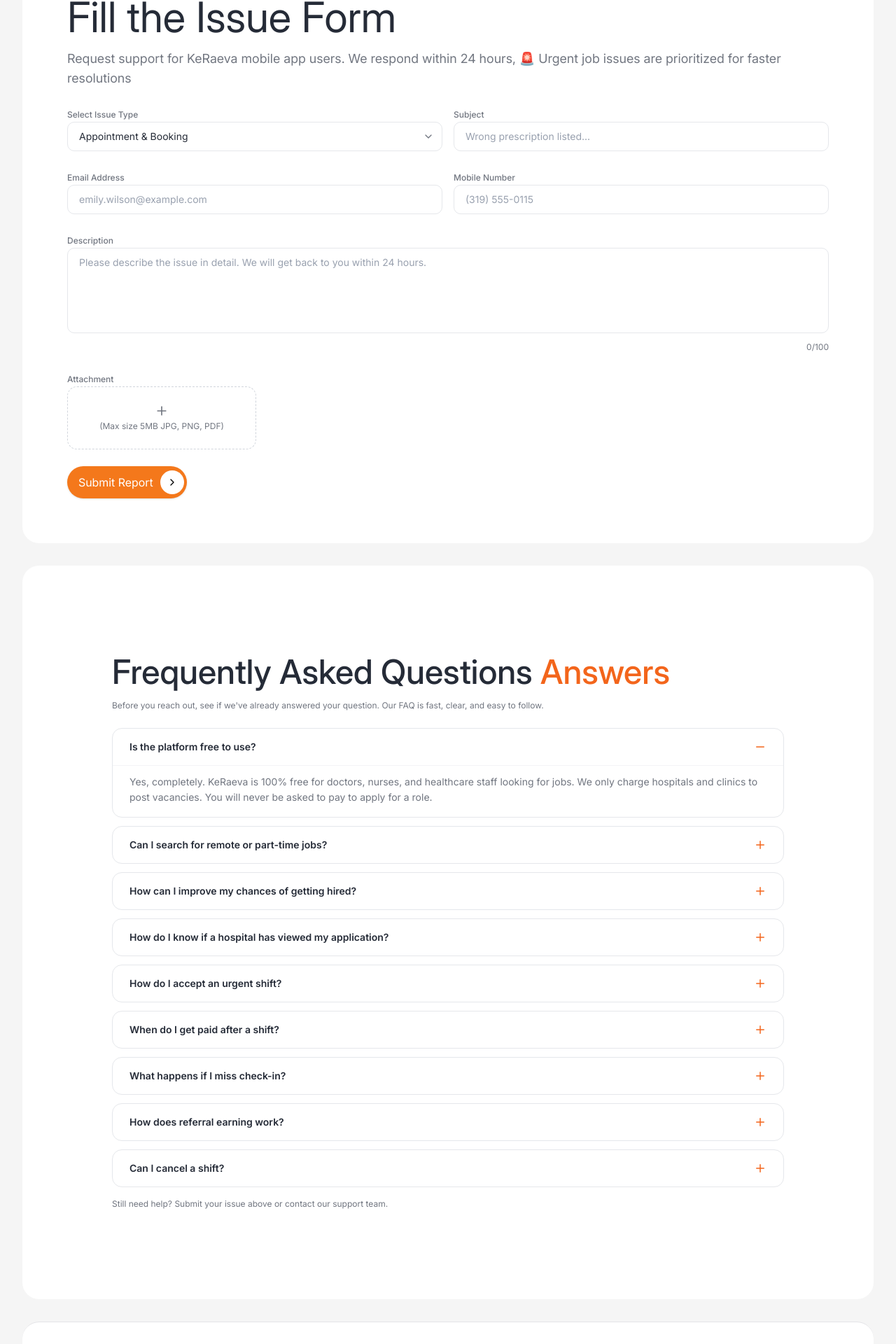
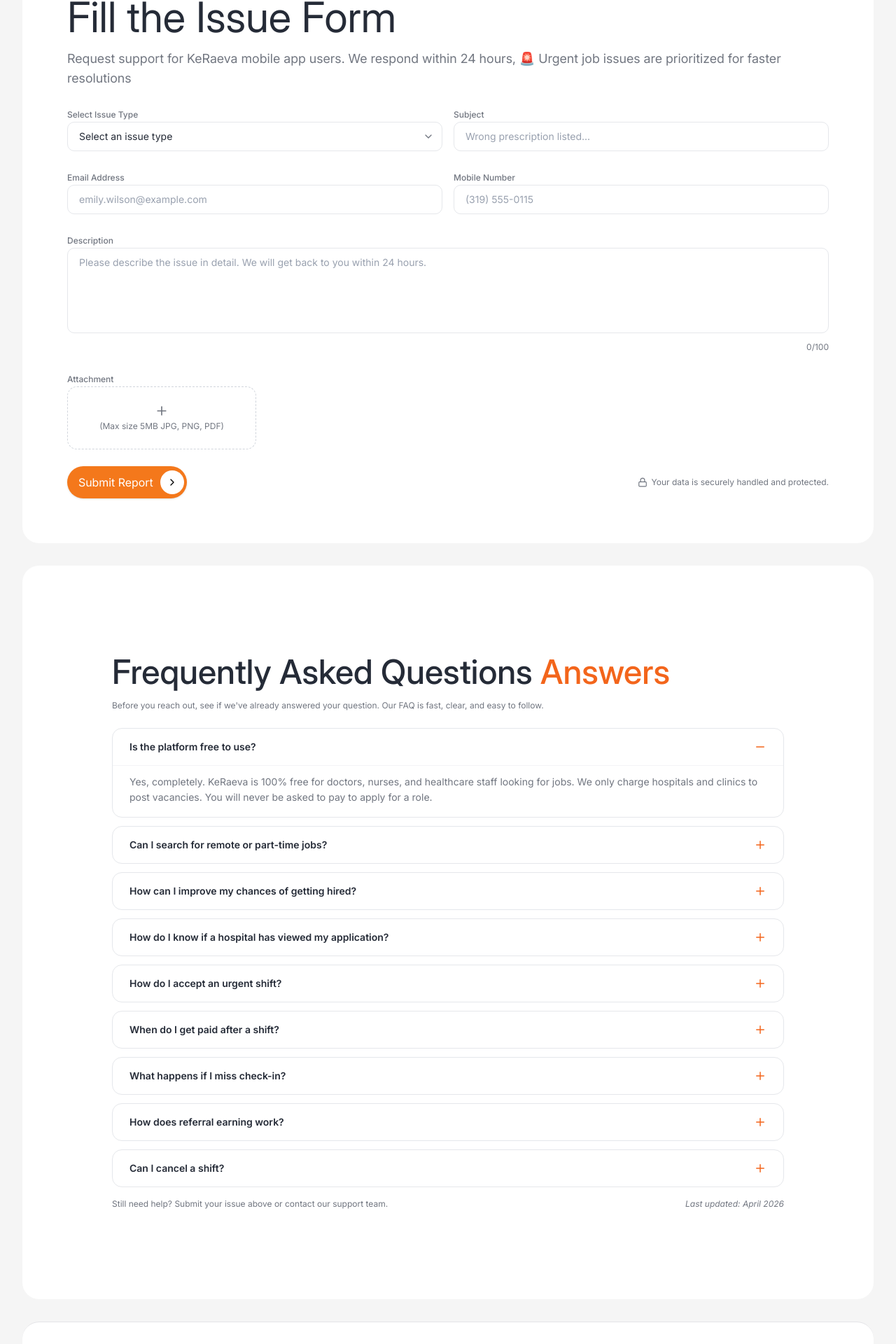
Before and after one commit to DigitechMiner/medfaster-website, a Next.js app: page /support in a window 1280 px wide. Shown: the part 861-2781 px from the top of the page at 70% size. Built offline with nearby package versions, Linux system fonts and the light colour scheme.

Commit message:
I need sleep T_T

```diff
--- a/app/support/components/FreqAskQuest.tsx
+++ b/app/support/components/FreqAskQuest.tsx
@@ -30,7 +30,7 @@ const faqs = [
   {
     question: "How do I accept an urgent shift?",
     answer:
-      `When an urgent shift becomes available, you will receive a real-time notification in the app. Simply open the notification or go to the “Jobs” section, review the shift details (location, timing, pay), and tap “Accept” to confirm your availability. Shifts are assigned on a first-accept basis, so quick response increases your chances of getting hired`,
+      "When an urgent shift becomes available, you will receive a real-time notification in the app. Simply open the notification or go to the “Jobs” section, review the shift details (location, timing, pay), and tap “Accept” to confirm your availability. Shifts are assigned on a first-accept basis, so quick response increases your chances of getting hired",
   },
   {
     question: "When do I get paid after a shift?",
@@ -67,6 +67,7 @@ export function FreqAskQuest() {
           Frequently Asked Questions{" "}
           <span className="text-[#F3651B]">Answers</span>
         </Heading>
+
         <Paragraph size="xs" className="text-[#717680]">
           Before you reach out, see if we&apos;ve already answered your
           question. Our FAQ is fast, clear, and easy to follow.
@@ -83,9 +84,14 @@ export function FreqAskQuest() {
                 onClick={() => toggle(i)}
                 className="w-full flex justify-between items-center px-6 py-4 text-left"
               >
-                <Paragraph size="sm" weight="semibold" className="text-[#252B37]">
+                <Paragraph
+                  size="sm"
+                  weight="semibold"
+                  className="text-[#252B37]"
+                >
                   {faq.question}
                 </Paragraph>
+
                 <span className="text-[#F3651B] ml-4 shrink-0">
                   {openIndex === i ? <Minus size={18} /> : <Plus size={18} />}
                 </span>
@@ -93,7 +99,10 @@ export function FreqAskQuest() {
 
               {openIndex === i && (
                 <div className="px-6 pb-4 pt-3 border-t border-gray-100">
-                  <Paragraph size="sm" className="text-[#717680] leading-relaxed">
+                  <Paragraph
+                    size="sm"
+                    className="text-[#717680] leading-relaxed"
+                  >
                     {faq.answer}
                   </Paragraph>
                 </div>
@@ -101,9 +110,21 @@ export function FreqAskQuest() {
             </div>
           ))}
         </div>
+
+        {/* Bottom row */}
+        <div className="flex flex-col sm:flex-row sm:items-center sm:justify-between gap-2">
           <Paragraph size="xs" className="text-[#717680]">
-          Still need help? Submit your issue above or contact our support team.
+            Still need help? Submit your issue above or contact our support
+            team.
           </Paragraph>
+
+          <Paragraph
+            size="xs"
+            className="text-[#717680] sm:text-right shrink-0 italic"
+          >
+            Last updated: April 2026
+          </Paragraph>
+        </div>
       </div>
     </Section>
   );
--- a/app/support/components/form.tsx
+++ b/app/support/components/form.tsx
@@ -1,16 +1,16 @@
 "use client";
 
 import { useState, useRef } from "react";
-import { ChevronRight, Plus } from "lucide-react";
+import { ChevronRight, Plus, Lock, LockIcon } from "lucide-react";
 import { CustomButton } from "@/components/custom/custom-button";
+import { LockClosedIcon } from "@heroicons/react/24/outline";
 
 const issueTypes = [
-  "Appointment & Booking",
-  "Payment & Billing",
-  "Technical Issue",
-  "Account Access",
-  "Job Posting Problem",
-  "Verification Issue",
+  "Job / Shift Issue",
+  "Payment / Earnings",
+  "Check-in / Attendance",
+  "Account / Verification",
+  "Referral / Rewards",
   "Other",
 ];
 
@@ -59,7 +59,7 @@ export function ReportIssueForm() {
               className="w-full appearance-none border border-gray-200 rounded-lg px-4 py-2.5 text-sm text-[#252B37] bg-white focus:outline-none focus:ring-2 focus:ring-[#F3651B]/40 pr-10"
             >
               <option value="" disabled>
-                Appointment &amp; Booking
+                Select an issue type
               </option>
               {issueTypes.map((type) => (
                 <option key={type} value={type}>
@@ -155,15 +155,24 @@ export function ReportIssueForm() {
         />
       </div>
 
-      {/* Submit */}
+      {/* Submit + Security Notice */}
+      <div className="flex flex-col sm:flex-row sm:items-center sm:justify-between gap-3">
         <CustomButton
           type="submit"
           rightIcon={ChevronRight}
           size="md"
           className="w-full sm:w-auto my-0 justify-center"
+          onClick={handleSubmit}
         >
           Submit Report
         </CustomButton>
+
+        <p className="flex items-center gap-1.5 text-xs text-[#717680] sm:text-right">
+          <Lock className="w-3.5 h-3.5 shrink-0" />
+          Your data is securely handled and protected.
+        </p>
+      </div>
+
     </div>
   );
 }
```
Lines whose indentation alone changed are shown as unchanged.
